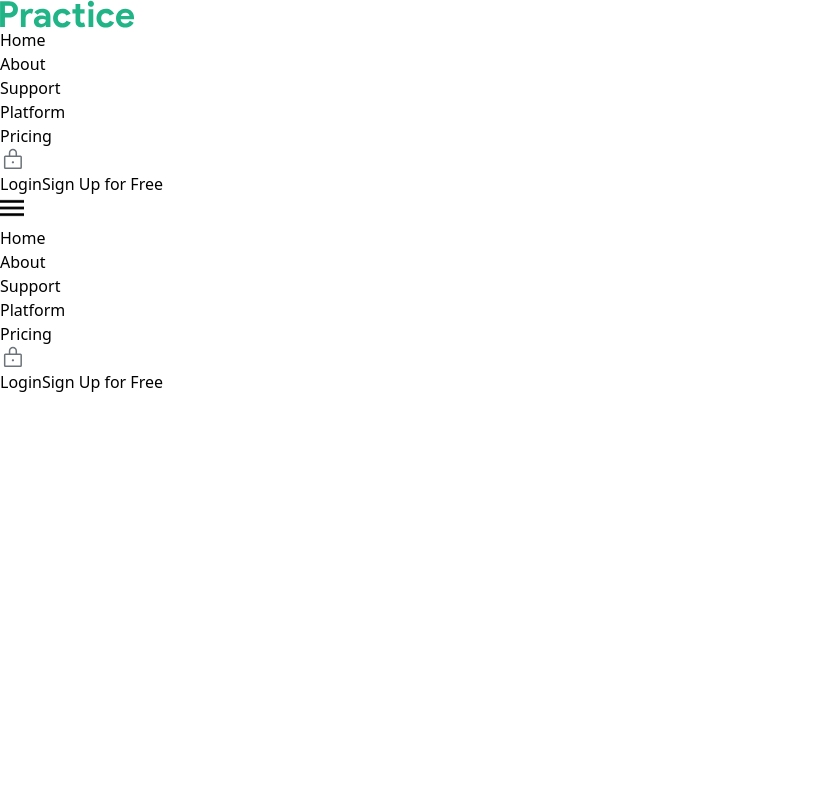
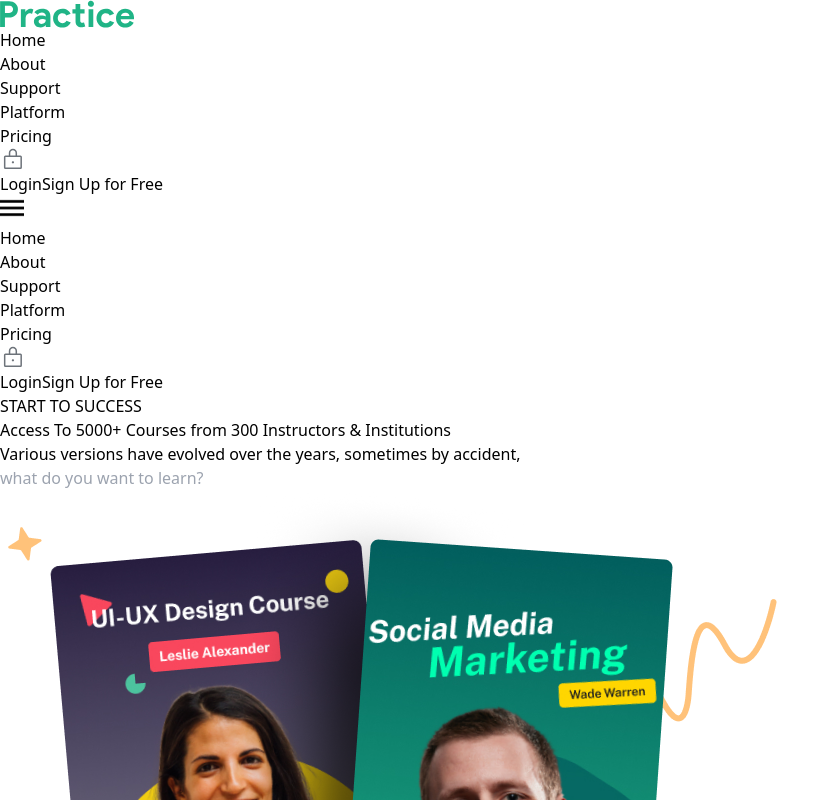
Before and after one commit to DanisFabric/landing, a React (Vite) app: page / in a window 1280 px wide. Shown: the top 800 px of the page, without its empty margins (0-840 px from the left). Built offline with nearby package versions, Linux system fonts and the light colour scheme.

Commit message:
add hero.jxs

```diff
--- a/src/App.jsx
+++ b/src/App.jsx
@@ -1,9 +1,12 @@
 import React from 'react'
-import { NavBar } from './components'
+import { NavBar, Hero } from './components'
 
 const App = () => {
   return (
-    <NavBar />
+    <div>
+      <NavBar />
+      <Hero />
+    </div>
   )
 }
 
--- /dev/null
+++ b/src/components/Hero.jsx
@@ -0,0 +1,30 @@
+import React from 'react'
+import { heroImg } from '../assets'
+
+const Hero = () => {
+  return (
+    <div className='w-full bg-white py-24'>
+        <div className='max-w-[1480px] h-12 m-auto grid grid-cols-2'>
+            <div className='bg-gray-100 flex flex-col gap-4'>
+                <p className='text-[#20B486] text-2xl font-medium'>
+                START TO SUCCESS
+                </p>
+                <h1 className='text-6xl'>
+                Access To 5000+ Courses from 300 Instructors & Institutions
+                </h1>
+                <p className='text-1xl text-[#6D737A] '>
+                Various versions have evolved over the years, sometimes by accident,
+                </p>
+                <form className='shadow-lg rounded-md p-4 bg-white'>
+                    <input type='text' placeholder='what do you want to learn?'/>
+                </form>
+            </div>
+            <div className='bg-gray-50'>
+                <img src={heroImg} className='p-10'/>
+            </div>
+        </div>
+    </div>
+  )
+}
+
+export default Hero
--- a/src/components/index.js
+++ b/src/components/index.js
@@ -1,3 +1,4 @@
 import NavBar from './NavBar';
+import Hero from './Hero';
 
-export { NavBar } ;
+export { NavBar, Hero } ;
```
